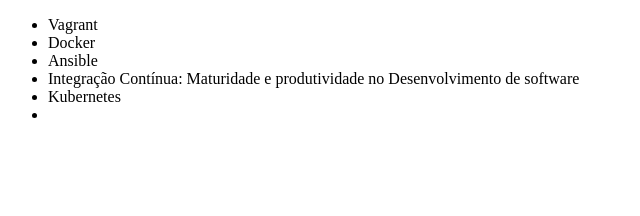
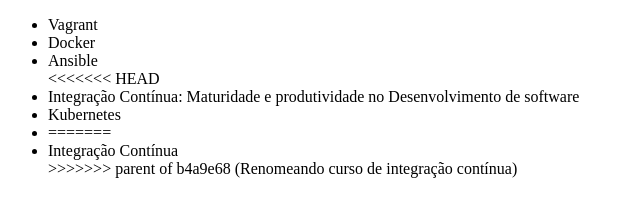
Before and after one commit to Wellington4240/Github, a plain HTML site: page index.html in a window 1280 px wide. Shown: the whole page, without its empty margins (0-640 px from the left). Drawn offline with Linux system fonts and the light colour scheme.

Commit message:
BLABLALALA

```diff
--- a/index.html
+++ b/index.html
@@ -9,8 +9,12 @@
         <li>Vagrant</li>
         <li>Docker</li>
         <li>Ansible</li>
+<<<<<<< HEAD
         <li>Integração Contínua: Maturidade e produtividade no Desenvolvimento de software</li>
 		<li>Kubernetes<li>
+=======
+        <li>Integração Contínua</li>
+>>>>>>> parent of b4a9e68 (Renomeando curso de integração contínua)
     </ul>
 </body>
 </html>
```
